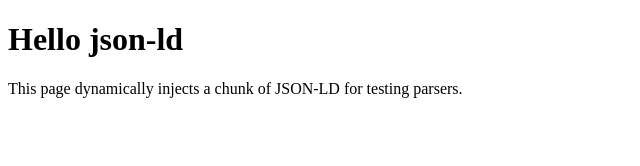
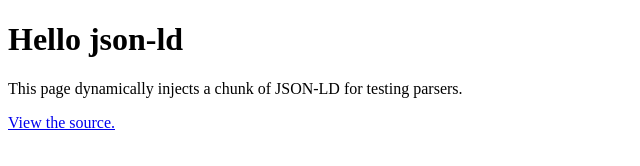
Before and after one commit to datadavev/examples, a plain HTML site: page docs/jsonld/ex02_dynamic/index.html in a window 1280 px wide. Shown: the whole page, without its empty margins (0-640 px from the left). Drawn offline with Linux system fonts and the light colour scheme.

Commit message:
Added source link

```diff
--- a/docs/jsonld/ex02_dynamic/index.html
+++ b/docs/jsonld/ex02_dynamic/index.html
@@ -8,5 +8,6 @@
   <body onload="javascript:addJsonLd()">
     <h1>Hello json-ld</h1>
     <p>This page dynamically injects a chunk of JSON-LD for testing parsers.</p>
+    <p><a href="https://github.com/datadavev/examples/blob/main/docs/jsonld/ex02_dynamic/index.html">View the source.</a></p>
   </body>
 </html>
```
